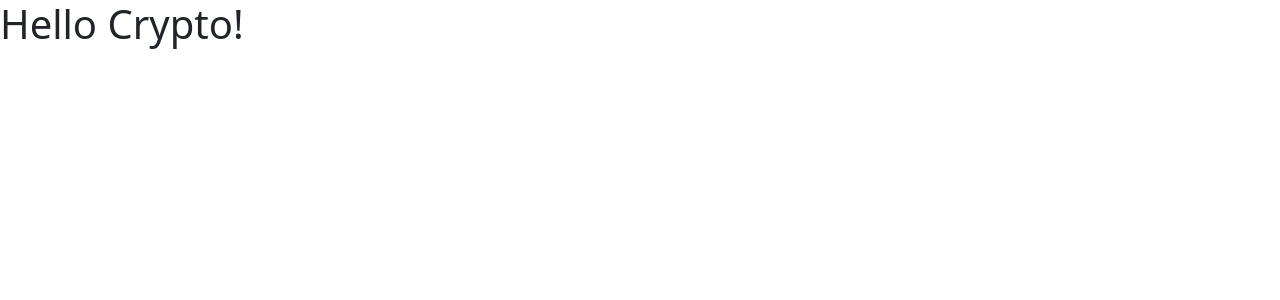
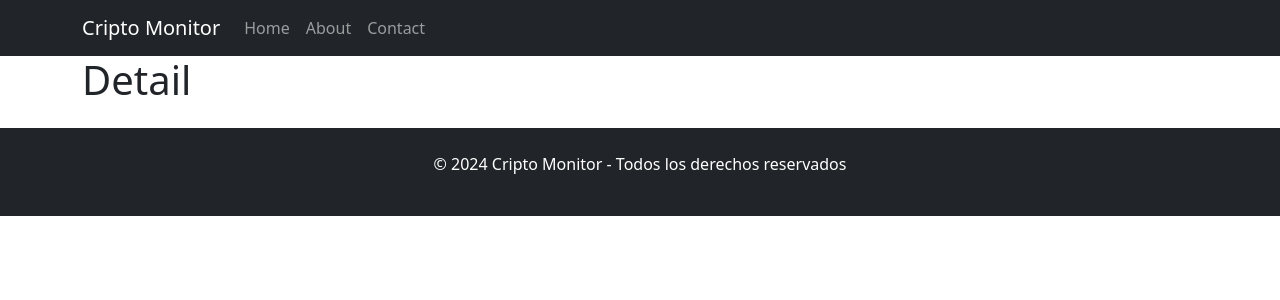
Before and after one commit to Franz0r22/CriptoMonitor, a React (Vite) app: page /crypto/1 in a window 1280 px wide. Shown: the top 300 px of the page. Built offline with nearby package versions, Linux system fonts and the light colour scheme.

Commit message:
se borra node_modules

```diff
--- a/src/App.tsx
+++ b/src/App.tsx
@@ -1,12 +1,21 @@
+import React from 'react';
+import { BrowserRouter as Router, Routes, Route } from 'react-router-dom';
+import MainLayout from './layouts/MainLayout';
+import Home from './Pages/Home';
+import CryptoDetail from './Pages/CryptoDetail';
 import './Styles/global.css'
 
-function App() {
+const App: React.FC = () => {
+  return (
+    <Router>
+      <MainLayout>
+        <Routes>
+          <Route path="/" element={<Home />} />
+          <Route path="/crypto/:id" element={<CryptoDetail />} />
+        </Routes>
+      </MainLayout>
+    </Router>
+  );
+};
 
-  return (
-    <>
-      <h1>Hello Crypto!</h1>
-    </>
-  )
-}
-
-export default App
+export default App;
--- /dev/null
+++ b/src/Components/Footer/Footer.tsx
@@ -0,0 +1,14 @@
+import React from 'react';
+import { Container } from 'react-bootstrap';
+
+const Footer: React.FC = () => {
+  return (
+    <footer className="text-center mt-4 py-4 bg-dark text-white">
+      <Container>
+        <p>© 2024 Cripto Monitor - Todos los derechos reservados</p>
+      </Container>
+    </footer>
+  );
+};
+
+export default Footer;
--- /dev/null
+++ b/src/Components/NavBar/NavBar.tsx
@@ -0,0 +1,22 @@
+import React from 'react';
+import { Navbar, Nav, Container } from 'react-bootstrap';
+
+const NavBar: React.FC = () => {
+  return (
+    <Navbar bg="dark" variant="dark" expand="lg">
+      <Container>
+        <Navbar.Brand href="/">Cripto Monitor</Navbar.Brand>
+        <Navbar.Toggle aria-controls="basic-navbar-nav" />
+        <Navbar.Collapse id="basic-navbar-nav">
+          <Nav className="me-auto">
+            <Nav.Link href="/">Home</Nav.Link>
+            <Nav.Link href="/about">About</Nav.Link>
+            <Nav.Link href="/contact">Contact</Nav.Link>
+          </Nav>
+        </Navbar.Collapse>
+      </Container>
+    </Navbar>
+  );
+};
+
+export default NavBar;
--- /dev/null
+++ b/src/Pages/CryptoDetail.tsx
@@ -0,0 +1,13 @@
+import React from 'react'
+
+const CryptoDetail = () => {
+  return (
+    <div>
+      <h1>
+        Detail
+      </h1>
+    </div>
+  )
+}
+
+export default CryptoDetail
--- /dev/null
+++ b/src/Pages/Home.tsx
@@ -0,0 +1,18 @@
+import React from 'react'
+
+const Home: React.FC = () => {
+
+  const data = {
+    title: 'Home',
+  }
+
+  return (
+    <div>
+      <h1>
+      {data.title}
+      </h1>
+    </div>
+  )
+}
+
+export default Home
--- /dev/null
+++ b/src/layouts/MainLayout.tsx
@@ -0,0 +1,19 @@
+import React from "react";
+import { Container } from "react-bootstrap";
+import NavBar from "../Components/NavBar/Navbar";
+import Footer from "../Components/Footer/Footer";
+import { Outlet } from "react-router-dom";
+
+const MainLayout: React.FC<React.PropsWithChildren<{}>> = ({ children }) => {
+  return (
+    <div className="main-layout">
+      <NavBar />
+      <Container className="content">
+        {children || <Outlet />}
+      </Container>
+      <Footer />
+    </div>
+  );
+};
+
+export default MainLayout;
```
Also changed, not shown: 1 other file (tests, documents, lock files or other folders).
